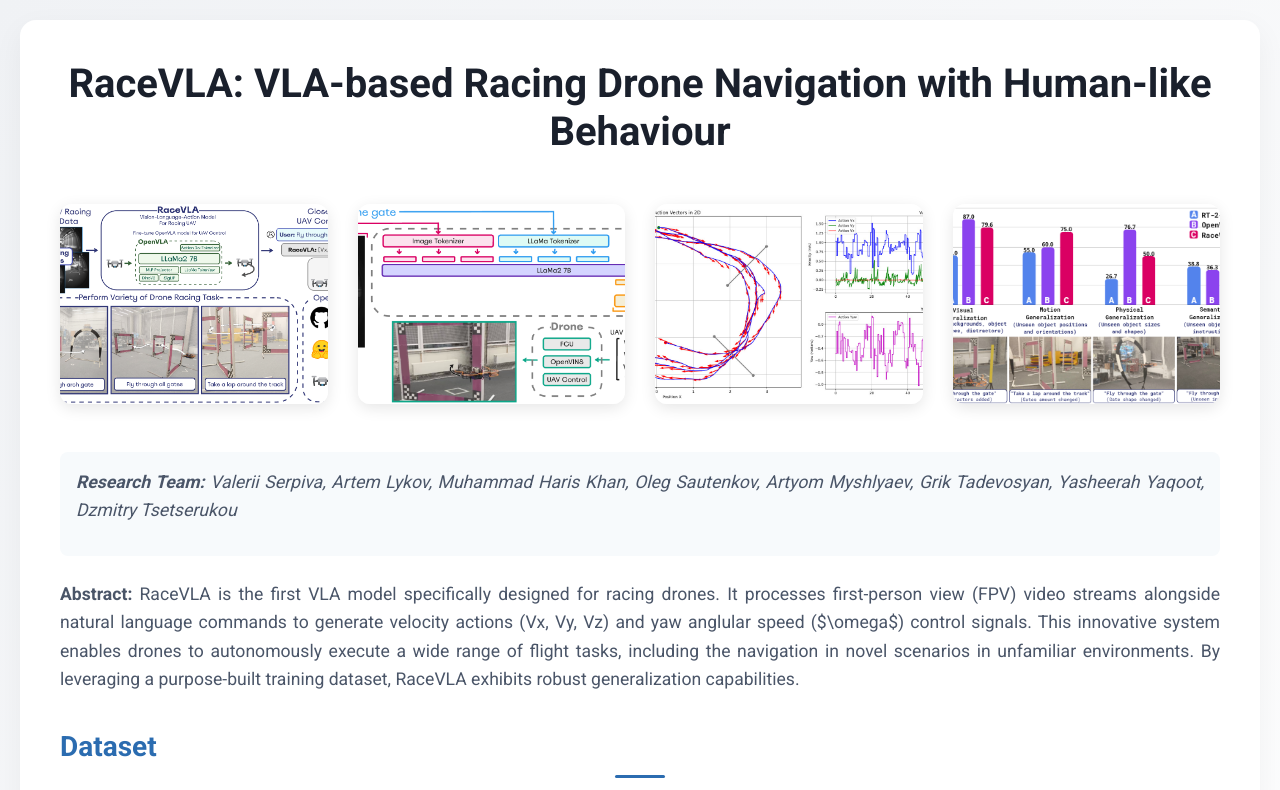
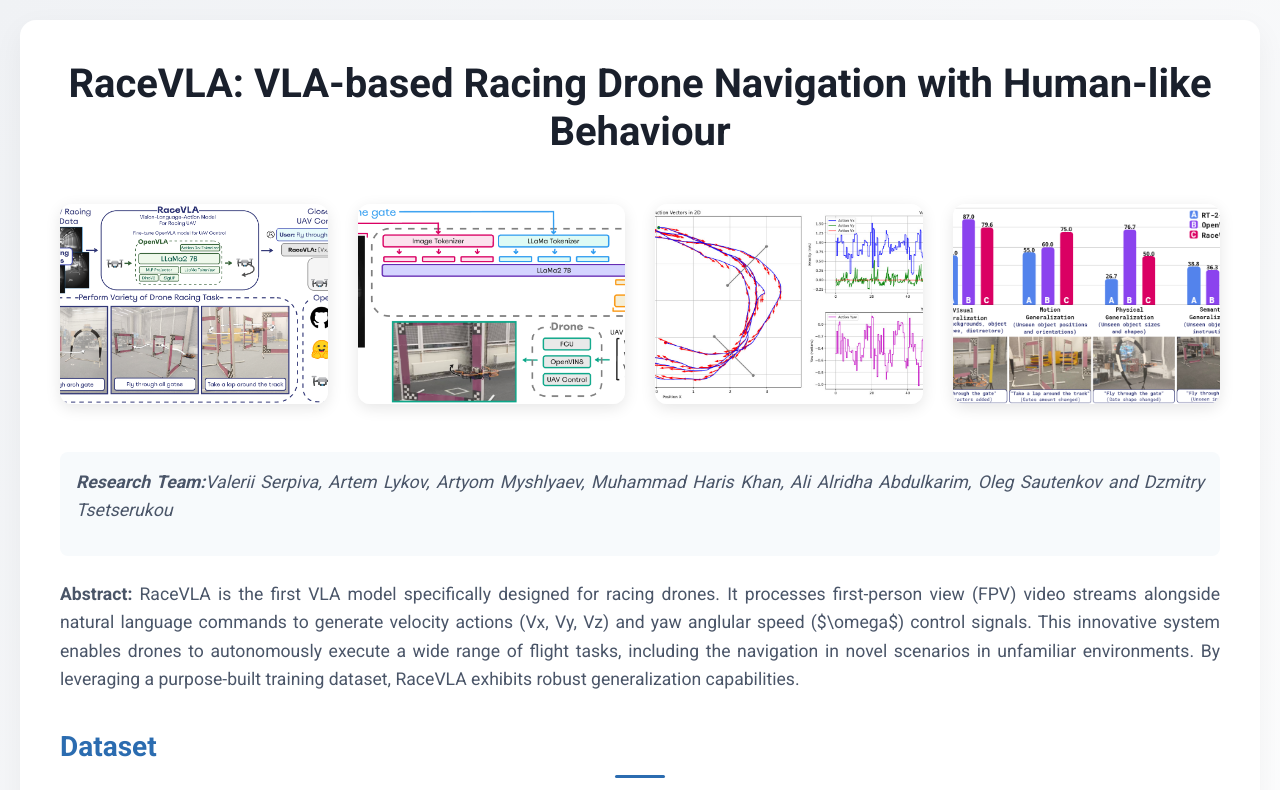
Before and after one commit to racevla/racevla.github.io, a plain HTML site: page index.html in a window 1280 px wide. Shown: the top 790 px of the page. Drawn offline with Linux system fonts and the light colour scheme.

Commit message:
Update index.html

```diff
--- a/index.html
+++ b/index.html
@@ -194,7 +194,7 @@
 
 
         <div class="authors">
-            <p><strong>Research Team:</strong> Valerii Serpiva, Artem Lykov, Muhammad Haris Khan, Oleg Sautenkov, Artyom Myshlyaev, Grik Tadevosyan, Yasheerah Yaqoot, Dzmitry Tsetserukou</p>
+            <p><strong>Research Team:</strong>Valerii Serpiva, Artem Lykov, Artyom Myshlyaev, Muhammad Haris Khan, Ali Alridha Abdulkarim, Oleg Sautenkov and Dzmitry Tsetserukou </p>
         </div>
 
 
```
